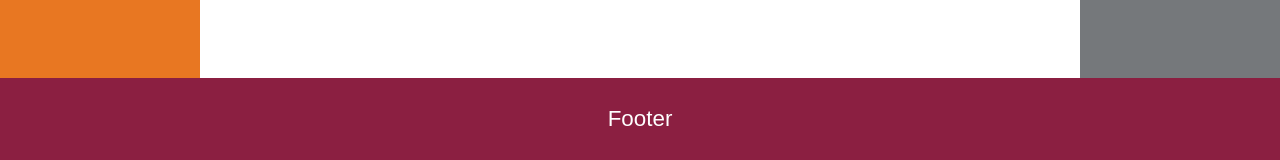
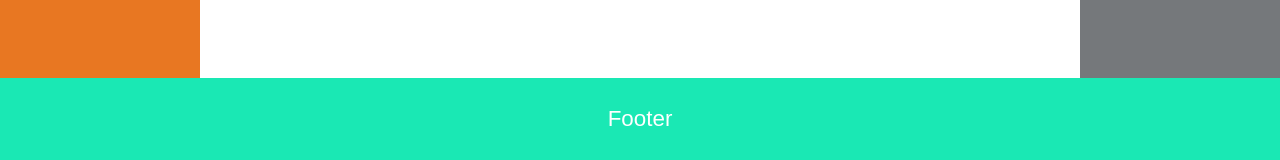
Before and after one commit to carlosevia/design-principles, a plain HTML site: page index.html in a window 1280 px wide. Shown: the part 640-800 px from the top of the page. Drawn offline with Linux system fonts and the light colour scheme.

Commit message:
my footer is different!

```diff
--- a/styles.css
+++ b/styles.css
@@ -58,7 +58,7 @@ footer {
   padding: 30px;
   text-align: center;
   font-size: 1.4em;
-  background-color: #8B1F41;
+  background-color: #1AE8B4;
   color: white;
 }
 
```
